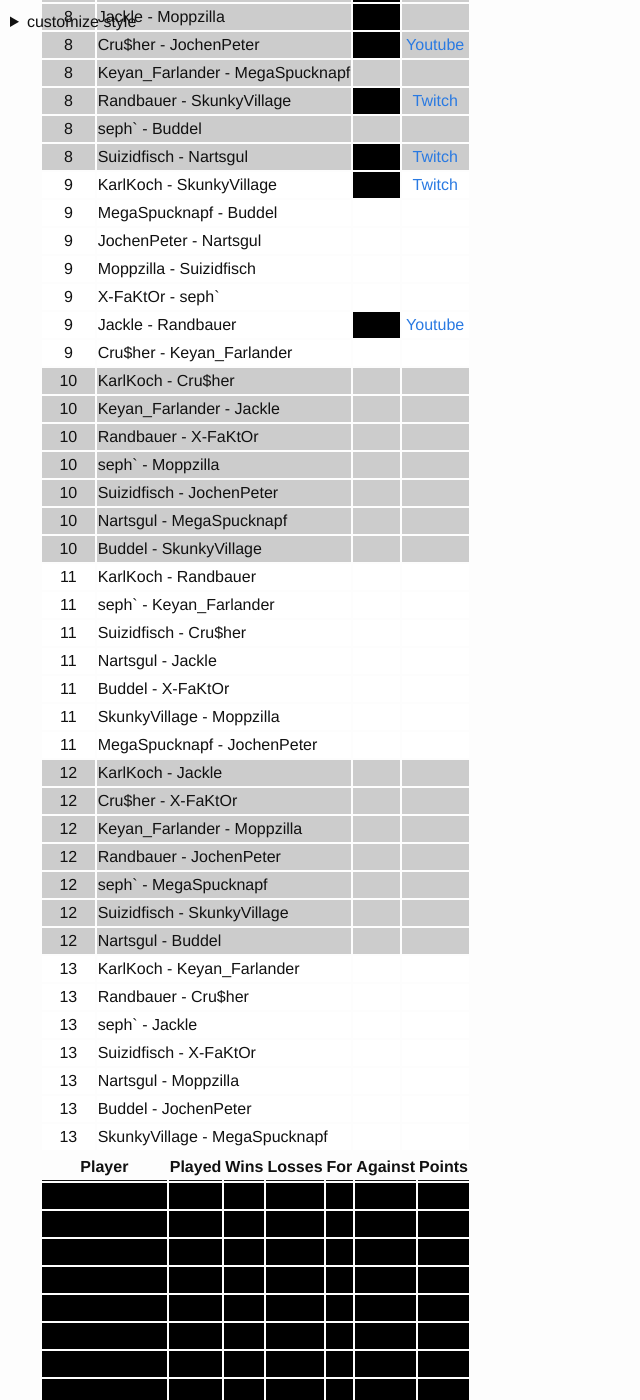
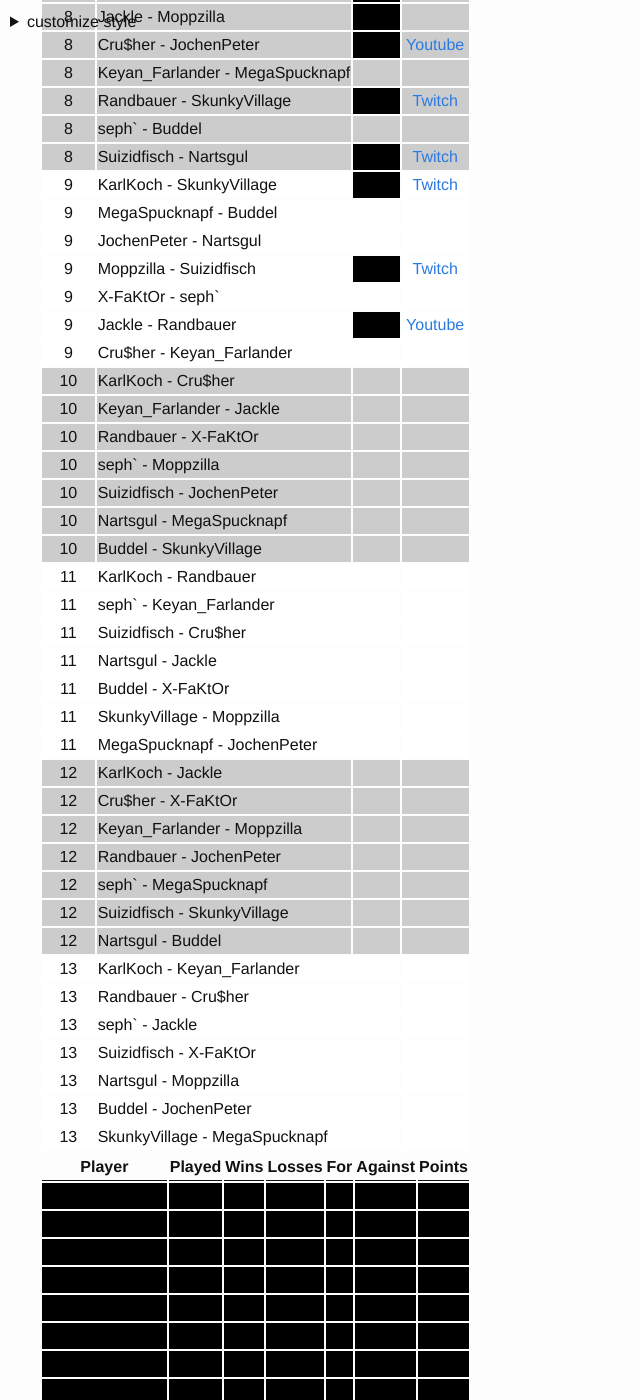
Before and after one commit to tetzank/spielwiese, a Jekyll site: the page built from _posts/2014-10-27-sc2-4-Turnier.markdown, in a window 1280 px wide and 1400 px high, scrolled down 2085 px. Shown: the whole window, without its empty margins (0-640 px from the left). Built offline with Jekyll 4.4.1, drawn with Linux system fonts in a browser that asks for light colours; some of the changed lines change nothing that is shown.

Commit message:
embed twitch broadcasts the same way as highlights
The video id of twitch broadcasts have a prefixed 'a', not a 'b' as one might
think from their url. Twitch deletes broadcast after some time. So it's maybe a
bad idea to make them indistinguishable from highlights which are persistent,
as far as i know.

```diff
--- a/_data/sc2matches.yml
+++ b/_data/sc2matches.yml
@@ -329,8 +329,8 @@
 
 - round: 9
   match: Moppzilla - Suizidfisch
-  score:
-  video:
+  score: 0 - 2
+  video: http://www.twitch.tv/skunkkk/b/594985814
 
 - round: 9
   match: X-FaKtOr - seph`
--- a/_plugins/gen_vid_link.rb
+++ b/_plugins/gen_vid_link.rb
@@ -21,12 +21,18 @@ module Jekyll
 					vid = "'#{input[/youtube.com\/watch\?v=([\w\-]+)/,1]}'"
 					return "<a href=\"\#player\" onclick=\"embedYTVideo(event,[#{vid}]);\">Youtube</a>"
 				elsif input.include? "twitch"
-					vid = input[/twitch.tv\/\w+\/c\/(\d+)/,1]
-					if vid.nil?
-						# e.g. twitch.tv/channel_name/b/id,
-						return "<a href=\"#{input}\" target=\"_blank\" onclick=\"markVideo(event);\">Twitch/b/</a>"
+					match = /twitch.tv\/\w+\/(c|b)\/(\d+)/.match(input)
+					if match.nil?
+						# something completely else
+						return "<a href=\"#{input}\" target=\"_blank\" onclick=\"markVideo(event);\">Twitch</a>"
 					else
-						return "<a href=\"#player\" onclick=\"embedTWVideo(event,'c#{vid}');\">Twitch</a>"
+						# b - broadcast has prefix a on video id
+						# c - highlight has prefix c
+						if match[1]=="b"
+							return "<a href=\"#player\" onclick=\"embedTWVideo(event,'a#{match[2]}');\">Twitch</a>"
+						else
+							return "<a href=\"#player\" onclick=\"embedTWVideo(event,'c#{match[2]}');\">Twitch</a>"
+						end
 					end
 				elsif input.include? "lpip"
 					return "see LPIP"
```
